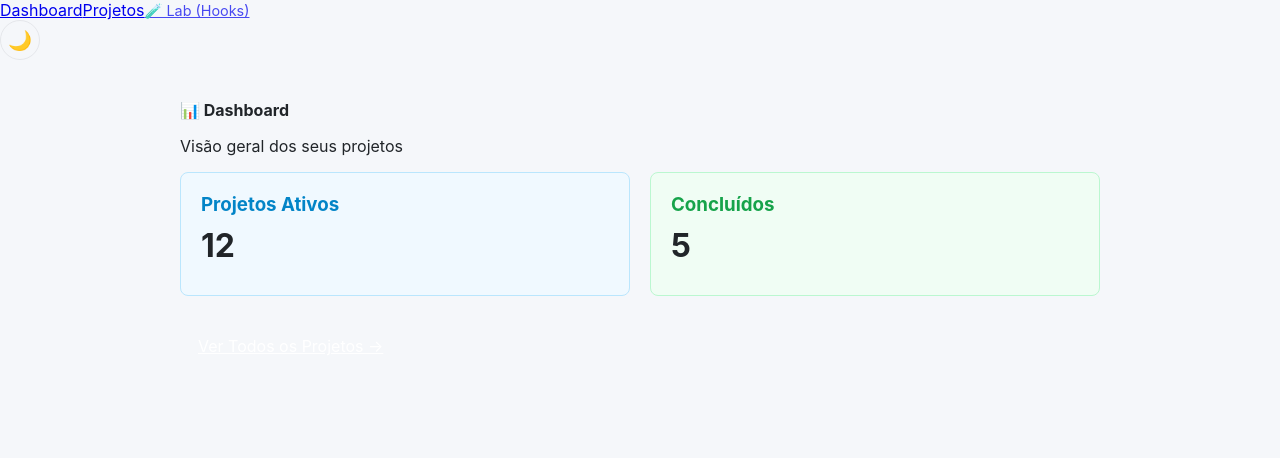
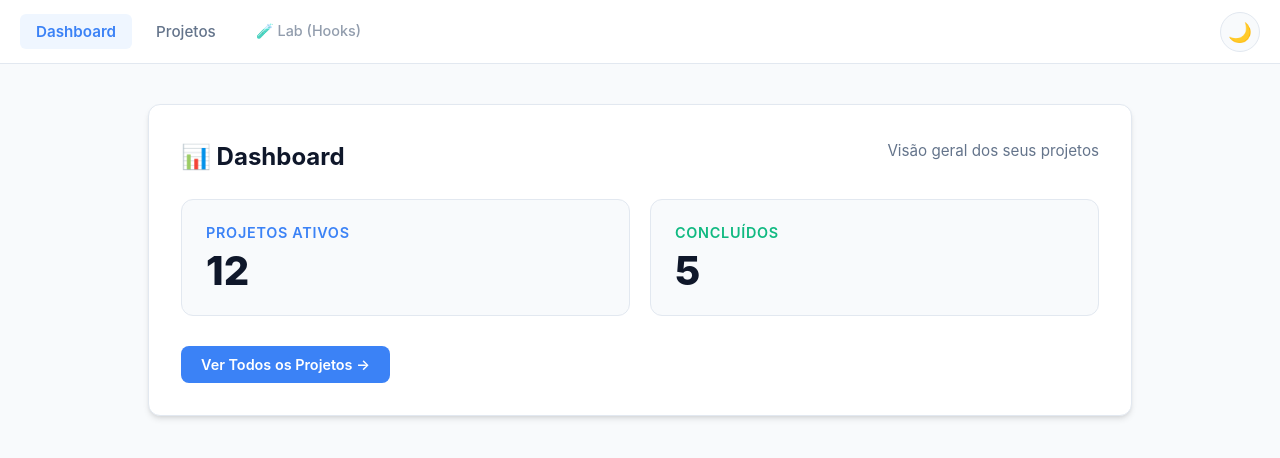
Before and after one commit to leorecoa/meu-software-customizado, a React (Vite) app in the folder meu-software-customizado/: page / in a window 1280 px wide. Shown: the top 458 px of the page. Built offline with nearby package versions, Linux system fonts and the light colour scheme.

Commit message:
style: Fix dark mode, unify design system and polish UI

```diff
--- a/meu-software-customizado/src/App.module.css
+++ b/meu-software-customizado/src/App.module.css
@@ -1,75 +1,121 @@
 .page {
-    animation: fadeIn 0.3s ease-out;
+    animation: fadeIn 0.4s cubic-bezier(0.16, 1, 0.3, 1);
+    width: 100%;
 }
 
 .container {
-    max-width: 920px;
-    margin: 40px auto;
-    padding: var(--space-lg);
+    max-width: 1024px;
+    margin: 0 auto;
+    padding: 40px 20px;
 }
 
+/* Cards */
 .card {
-    background-color: var(--surface-primary);
-    border-radius: var(--radius-lg);
+    background-color: var(--bg-card);
+    border-radius: var(--radius);
     box-shadow: var(--shadow-md);
-    padding: var(--space-lg);
-    border: 1px solid var(--surface-border);
-    margin-bottom: var(--space-lg);
+    padding: 32px;
+    border: 1px solid var(--border-color);
+    margin-bottom: 24px;
+    transition: transform 0.2s ease, box-shadow 0.2s ease;
+}
+
+.card:hover {
+    transform: translateY(-2px);
+    box-shadow: 0 10px 15px -3px rgb(0 0 0 / 0.1);
 }
 
 .cardHeader {
-    margin-bottom: var(--space-md);
+    margin-bottom: 24px;
+    display: flex;
+    justify-content: space-between;
+    align-items: center;
+    flex-wrap: wrap;
+    gap: 16px;
 }
 
 .cardTitle {
-    font-size: var(--font-size-lg);
+    font-size: 1.5rem;
+    color: var(--text-main);
+    margin: 0;
 }
 
 .cardSubtitle {
-    font-size: var(--font-size-sm);
-    color: var(--color-neutral-600);
+    font-size: 0.95rem;
+    color: var(--text-muted);
+    margin-top: 4px;
 }
 
+/* Buttons */
 .button {
     display: inline-flex;
     align-items: center;
     justify-content: center;
-    gap: var(--space-xs);
-    padding: 10px 18px;
-    border-radius: var(--radius-md);
-    font-size: var(--font-size-sm);
-    font-weight: var(--font-weight-semibold);
+    gap: 8px;
+    padding: 10px 20px;
+    border-radius: 8px;
+    font-size: 0.9rem;
+    font-weight: 600;
     cursor: pointer;
     border: none;
-    transition: transform var(--transition-fast),
-        box-shadow var(--transition-fast);
+    transition: all 0.2s ease;
+    text-decoration: none;
 }
 
 .buttonPrimary {
-    background-color: var(--color-primary-500);
-    color: white;
+    background-color: var(--primary);
+    color: var(--text-inverse);
 }
 
 .buttonPrimary:hover {
+    background-color: var(--primary-hover);
     transform: translateY(-1px);
-    box-shadow: var(--shadow-sm);
+    box-shadow: 0 4px 6px -1px rgba(0, 0, 0, 0.1);
 }
 
 .buttonDanger {
-    background-color: var(--color-danger-500);
-    color: white;
+    background-color: var(--danger);
+    color: var(--text-inverse);
 }
 
+/* Badges & Stats */
 .badge {
     padding: 4px 10px;
     border-radius: 999px;
-    font-size: var(--font-size-xs);
-    font-weight: var(--font-weight-semibold);
+    font-size: 0.75rem;
+    font-weight: 700;
+    text-transform: uppercase;
+    letter-spacing: 0.05em;
 }
 
 .badgeSuccess {
-    background-color: #dcfce7;
-    color: #166534;
+    background-color: var(--success-bg);
+    color: var(--success);
+    border: 1px solid var(--success);
+}
+
+.statCard {
+    padding: 24px;
+    background-color: var(--bg-body);
+    border-radius: var(--radius);
+    border: 1px solid var(--border-color);
+    flex: 1;
+    min-width: 200px;
+}
+
+.statTitle {
+    margin: 0;
+    font-size: 0.9rem;
+    font-weight: 600;
+    text-transform: uppercase;
+    letter-spacing: 0.05em;
+}
+
+.statValue {
+    font-size: 2.5rem;
+    font-weight: 800;
+    margin: 10px 0 0 0;
+    line-height: 1;
 }
 
 @keyframes fadeIn {
@@ -83,3 +129,50 @@
         transform: translateY(0);
     }
 }
+
+/* Navbar */
+.navbar {
+    position: sticky;
+    top: 0;
+    z-index: 100;
+    background-color: rgba(var(--bg-card), 0.8);
+    /* Fallback */
+    background-color: var(--bg-card);
+    backdrop-filter: blur(12px);
+    border-bottom: 1px solid var(--border-color);
+    padding: 0 20px;
+    height: 64px;
+    display: flex;
+    align-items: center;
+    justify-content: space-between;
+}
+
+.navLinks {
+    display: flex;
+    gap: 8px;
+}
+
+.navLink {
+    text-decoration: none;
+    color: var(--text-muted);
+    font-weight: 500;
+    padding: 8px 16px;
+    border-radius: 6px;
+    transition: all 0.2s;
+    font-size: 0.95rem;
+}
+
+.navLink:hover {
+    background-color: var(--bg-hover);
+    color: var(--text-main);
+}
+
+.activeNavLink {
+    background-color: var(--primary-light);
+    color: var(--primary);
+    font-weight: 600;
+}
+
+.pageContent {
+    min-height: calc(100vh - 64px);
+}
--- a/meu-software-customizado/src/components/ThemeToggle.module.css
+++ b/meu-software-customizado/src/components/ThemeToggle.module.css
@@ -1,7 +1,7 @@
 .toggleButton {
-    background-color: var(--bg-primary);
+    background-color: var(--bg-body);
     border: 1px solid var(--border-color);
-    color: var(--text-primary);
+    color: var(--text-main);
     width: 40px;
     height: 40px;
     border-radius: 50%;
@@ -14,6 +14,6 @@
 }
 
 .toggleButton:hover {
-    background-color: var(--bg-secondary);
+    background-color: var(--bg-hover);
     transform: scale(1.1);
 }
--- a/meu-software-customizado/src/pages/Dashboard.tsx
+++ b/meu-software-customizado/src/pages/Dashboard.tsx
@@ -12,13 +12,13 @@ export default function Dashboard() {
         </header>
 
         <div style={{ display: 'grid', gridTemplateColumns: 'repeat(auto-fit, minmax(200px, 1fr))', gap: '20px' }}>
-          <div style={{ padding: '20px', backgroundColor: '#f0f9ff', borderRadius: '8px', border: '1px solid #bae6fd' }}>
-            <h3 style={{ margin: 0, color: '#0284c7' }}>Projetos Ativos</h3>
-            <p style={{ fontSize: '2rem', fontWeight: 'bold', margin: '10px 0' }}>12</p>
+          <div className={styles.statCard}>
+            <h3 className={styles.statTitle} style={{ color: 'var(--primary)' }}>Projetos Ativos</h3>
+            <p className={styles.statValue}>12</p>
           </div>
-          <div style={{ padding: '20px', backgroundColor: '#f0fdf4', borderRadius: '8px', border: '1px solid #bbf7d0' }}>
-            <h3 style={{ margin: 0, color: '#16a34a' }}>Concluídos</h3>
-            <p style={{ fontSize: '2rem', fontWeight: 'bold', margin: '10px 0' }}>5</p>
+          <div className={styles.statCard}>
+            <h3 className={styles.statTitle} style={{ color: 'var(--success)' }}>Concluídos</h3>
+            <p className={styles.statValue}>5</p>
           </div>
         </div>
 
--- a/meu-software-customizado/src/revisaohooks.module.css
+++ b/meu-software-customizado/src/revisaohooks.module.css
@@ -2,7 +2,7 @@
     max-width: 800px;
     margin: 0 auto;
     padding: 0 20px 40px;
-    color: var(--text-primary);
+    color: var(--text-main);
 }
 
 .header {
@@ -13,26 +13,26 @@
 .header h1 {
     font-size: 2.5rem;
     margin: 0;
-    color: var(--text-title);
+    color: var(--text-main);
 }
 
 .header p {
-    color: var(--text-secondary);
+    color: var(--text-muted);
 }
 
 .header p span {
     font-weight: bold;
-    color: var(--accent-color);
+    color: var(--primary);
 }
 
 .card {
-    background-color: var(--bg-secondary);
-    border-radius: 12px;
+    background-color: var(--bg-card);
+    border-radius: var(--radius);
     padding: 24px;
     margin-bottom: 24px;
-    box-shadow: 0 4px 12px rgba(0, 0, 0, 0.08);
+    box-shadow: var(--shadow-md);
     border: 1px solid var(--border-color);
-    transition: transform 0.2s ease, box-shadow 0.2s ease;
+    transition: transform 0.2s ease, box-shadow 0.2s ease, background-color 0.2s ease;
 }
 
 .card:hover {
@@ -42,7 +42,7 @@
 
 .card h2 {
     margin-top: 0;
-    color: var(--text-title);
+    color: var(--text-main);
     border-bottom: 1px solid var(--border-color);
     padding-bottom: 10px;
     margin-bottom: 20px;
@@ -62,7 +62,7 @@
     border-radius: 8px;
     border: 1px solid transparent;
     cursor: pointer;
-    font-weight: 600;
+    font-weight: 500;
     font-size: 0.95rem;
     transition: all 0.2s ease;
     display: inline-flex;
@@ -79,38 +79,38 @@
 }
 
 .primaryButton {
-    background-color: var(--accent-color);
+    background-color: var(--primary);
     color: var(--text-inverse);
 }
 
 .secondaryButton {
-    background-color: var(--bg-inverse);
+    background-color: var(--text-muted);
     color: var(--text-inverse);
 }
 
 .dangerButton {
-    background-color: #7f1d1d;
+    background-color: var(--danger);
     color: var(--text-inverse);
 }
 
 .warningButton {
-    background-color: #78350f;
+    background-color: #d97706;
     color: var(--text-inverse);
 }
 
 .incrementButton {
-    background-color: #047857;
+    background-color: var(--success);
     color: var(--text-inverse);
 }
 
 .outlineButton {
     background-color: transparent;
-    border-color: #6b7280;
-    color: #374151;
+    border-color: var(--border-color);
+    color: var(--text-muted);
 }
 
 .outlineButton:hover {
-    background-color: var(--bg-primary);
+    background-color: var(--bg-hover);
 }
 
 /* Inputs */
@@ -169,7 +169,7 @@
 .monospace {
     font-size: 1.2rem;
     font-family: monospace;
-    color: var(--text-primary);
+    color: var(--text-main);
 }
 
 .toggleBadge {
@@ -180,21 +180,21 @@
 }
 
 .toggleOn {
-    background-color: #dcfce7;
-    color: #14532d;
+    background-color: var(--success-bg);
+    color: var(--success);
 }
 
 .toggleOff {
-    background-color: #fee2e2;
-    color: #7f1d1d;
+    background-color: var(--danger-bg);
+    color: var(--danger);
 }
 
 .infoText {
     margin-top: 1.5rem;
-    color: var(--text-secondary);
+    color: var(--text-muted);
     font-size: 0.9rem;
     font-style: italic;
-    background-color: var(--bg-primary);
+    background-color: var(--bg-body);
     padding: 10px;
     border-radius: 6px;
 }
@@ -204,24 +204,24 @@
 .childComponent {
     margin-top: 20px;
     padding: 20px;
-    border: 1px solid var(--accent-color-light);
-    background-color: var(--accent-color-light);
+    border: 1px solid var(--primary-light);
+    background-color: var(--primary-light);
     border-radius: 8px;
 }
 
 .childTitle {
     margin: 0 0 10px 0;
-    color: var(--accent-color-dark);
+    color: var(--primary);
     font-size: 1.2rem;
 }
 
 .childText {
     margin: 0 0 15px 0;
-    color: var(--accent-color-dark);
+    color: var(--primary);
 }
 
 .childButton {
-    background-color: var(--accent-color);
+    background-color: var(--primary);
     color: var(--text-inverse);
 }
 
@@ -234,7 +234,7 @@
 
 .backButton {
     background-color: transparent;
-    color: var(--text-secondary);
+    color: var(--text-muted);
     text-decoration: underline;
     border: none;
     padding: 10px;
@@ -243,10 +243,10 @@
 }
 
 .backButton:hover {
-    color: var(--accent-color);
+    color: var(--primary);
 }
 
 .footerText {
     margin-top: 10px;
-    color: var(--text-secondary);
+    color: var(--text-muted);
 }
--- a/meu-software-customizado/src/styles/index.css
+++ b/meu-software-customizado/src/styles/index.css
@@ -1,12 +1,54 @@
 :root {
-  --bg-primary: #f5f7fa;
-  --bg-secondary: #ffffff;
-  --text-primary: #212529;
-  --text-secondary: #4b5563;
-  --text-title: #111827;
-  --border-color: #e5e7eb;
-  --accent-color: #2563eb;
-  --accent-color-light: #dbeafe;
+  /* Light Theme (Padrão) */
+  --bg-body: #f8fafc;
+  --bg-card: #ffffff;
+  --bg-hover: #f1f5f9;
+
+  --text-main: #0f172a;
+  --text-muted: #64748b;
+  --text-inverse: #ffffff;
+
+  --border-color: #e2e8f0;
+
+  --primary: #3b82f6;
+  --primary-hover: #2563eb;
+  --primary-light: #eff6ff;
+
+  --success: #10b981;
+  --success-bg: #ecfdf5;
+
+  --danger: #ef4444;
+  --danger-bg: #fef2f2;
+
+  --shadow-sm: 0 1px 2px 0 rgb(0 0 0 / 0.05);
+  --shadow-md: 0 4px 6px -1px rgb(0 0 0 / 0.1), 0 2px 4px -2px rgb(0 0 0 / 0.1);
+  --radius: 12px;
+}
+
+/* Dark Theme Override */
+:root.dark {
+  --bg-body: #0f172a;
+  --bg-card: #1e293b;
+  --bg-hover: #334155;
+
+  --text-main: #f8fafc;
+  --text-muted: #94a3b8;
+  --text-inverse: #ffffff;
+
+  --border-color: #334155;
+
+  --primary: #60a5fa;
+  --primary-hover: #3b82f6;
+  --primary-light: #1e3a8a; /* Azul escuro para fundo */
+
+  --success: #34d399;
+  --success-bg: #064e3b;
+
+  --danger: #f87171;
+  --danger-bg: #7f1d1d;
+
+  --shadow-sm: 0 1px 2px 0 rgb(0 0 0 / 0.3);
+  --shadow-md: 0 4px 6px -1px rgb(0 0 0 / 0.5);
 }
 
 *,
@@ -23,9 +65,9 @@ body {
     sans-serif;
   -webkit-font-smoothing: antialiased;
   -moz-osx-font-smoothing: grayscale;
-  background: var(--bg-primary);
+  background: var(--bg-body);
   background-attachment: fixed;
-  color: var(--text-primary);
+  color: var(--text-main);
   min-height: 100vh;
 }
 
@@ -50,16 +92,16 @@ button:disabled {
 }
 
 ::-webkit-scrollbar-track {
-  background: var(--bg-primary, #f5f5f5);
+  background: var(--bg-body);
 }
 
 ::-webkit-scrollbar-thumb {
-  background: #888;
+  background: var(--border-color);
   border-radius: 5px;
 }
 
 ::-webkit-scrollbar-thumb:hover {
-  background: #555;
+  background: var(--text-muted);
 }
 
 /* Animações globais */
@@ -110,11 +152,10 @@ button:disabled {
   border-radius: 4px;
 }
 
-/* Cores para o tema escuro */
 :root.dark ::selection {
-  background: rgba(79, 195, 247, 0.3);
+  background: rgba(59, 130, 246, 0.3);
 }
 
 :root.dark *:focus-visible {
-  outline-color: var(--accent-color);
+  outline-color: var(--primary);
 }
```
Also changed, not shown: meu-software-customizado/src/pages/Projects.tsx (+6 -6 lines).
